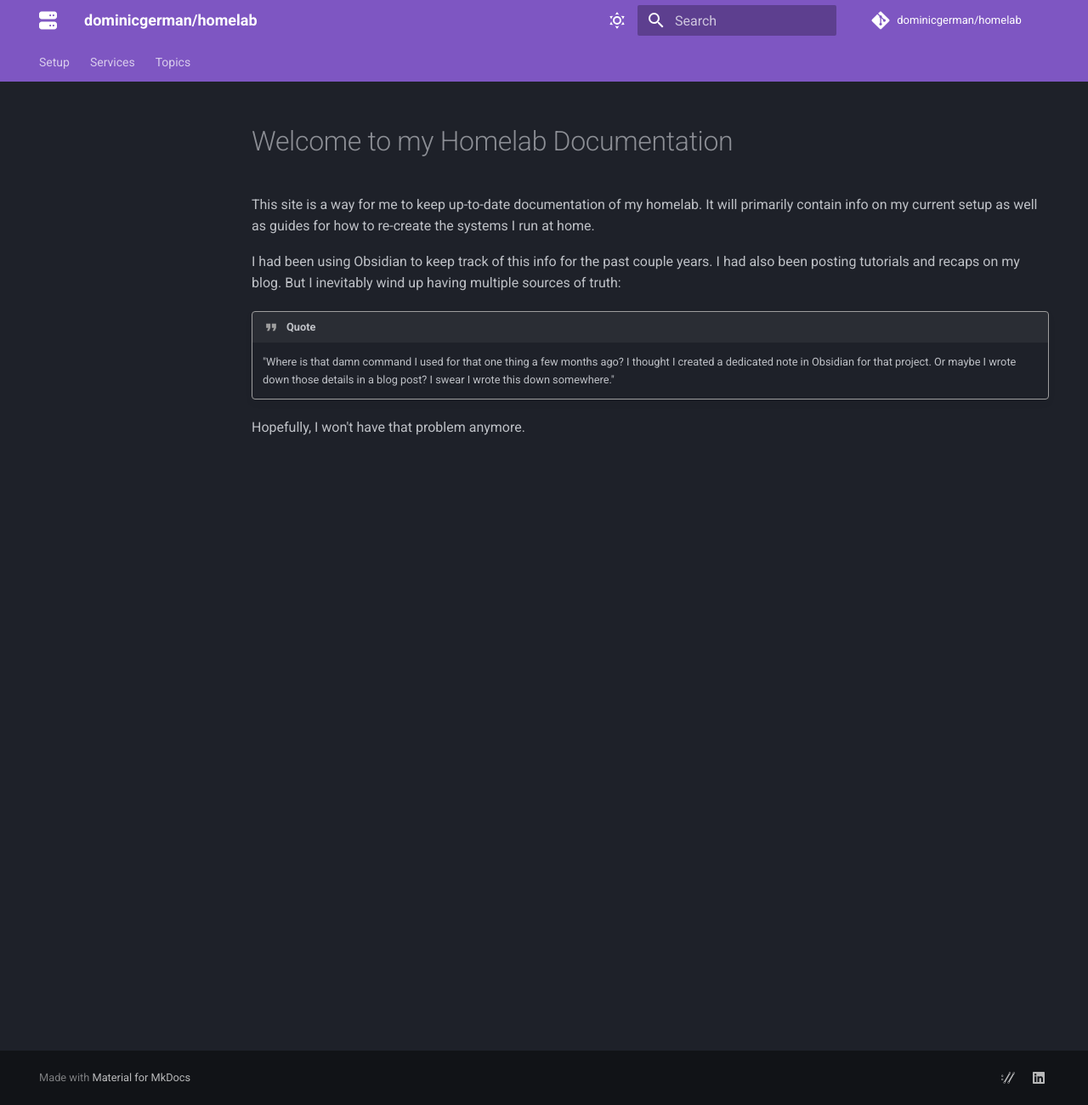
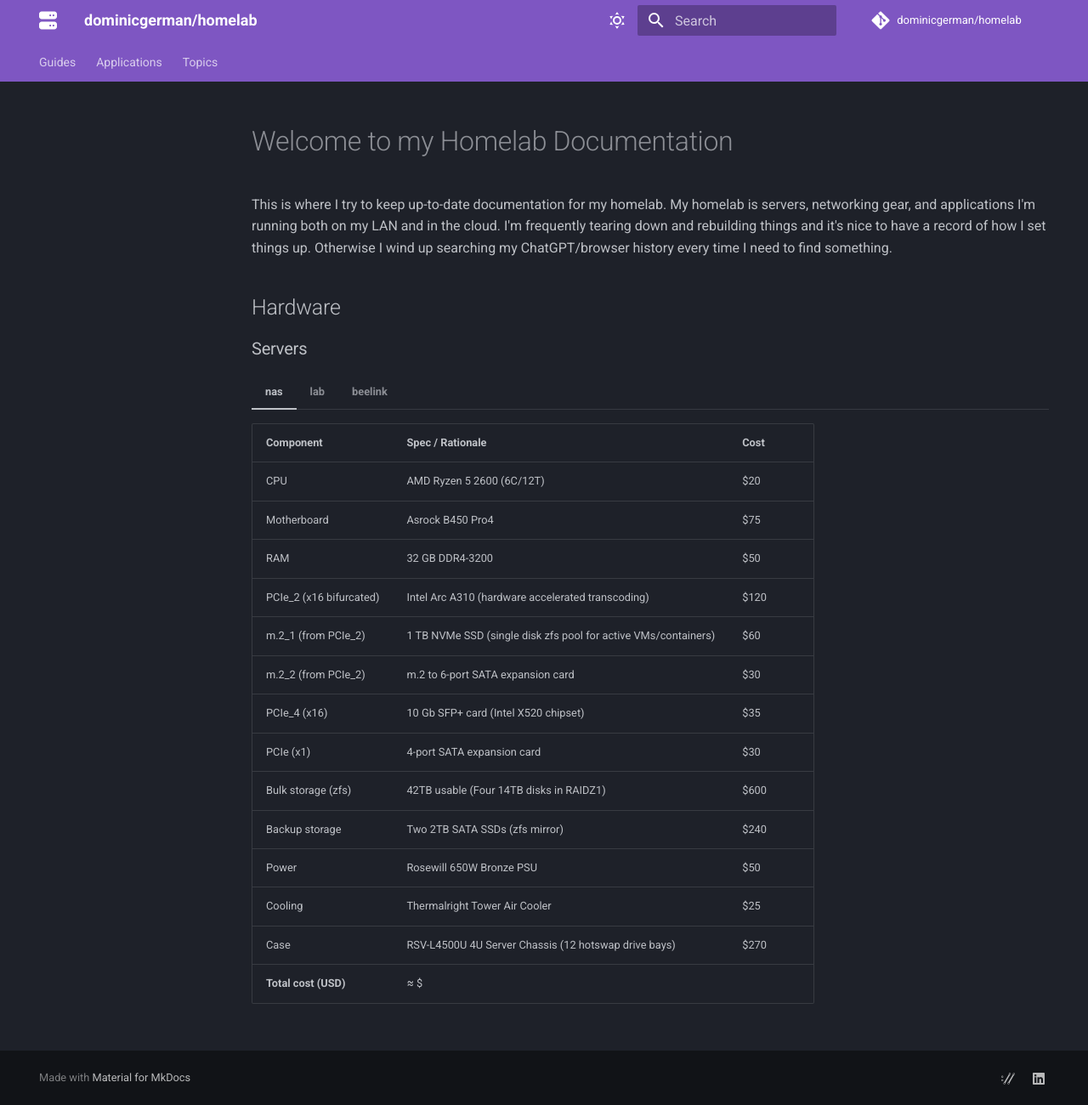
Before and after one commit to dominicgerman/homelab, an MkDocs documentation site: the page built from docs/index.md, in a window 1280 px wide and 1300 px high. Shown: the whole window at 85% size. Built offline with MkDocs 1.6.1 and Material for MkDocs 9.7.7, drawn with Linux system fonts in a browser that asks for light colours; comment, search, counter and statistics services are not loaded.

Commit message:
wip: editing docs

```diff
--- a/docs/index.md
+++ b/docs/index.md
@@ -1,11 +1,53 @@
 # Welcome to my Homelab Documentation
 
-This site is a way for me to keep up-to-date documentation of my homelab. It will primarily contain info on my current setup as well as guides for how to re-create the systems I run at home.
+This is where I try to keep up-to-date documentation for my homelab. My homelab is servers, networking gear, and applications I'm running both on my LAN and in the cloud. I'm frequently tearing down and rebuilding things and it's nice to have a record of how I set things up. Otherwise I wind up searching my ChatGPT/browser history every time I need to find something.
 
-I had been using Obsidian to keep track of this info for the past couple years. I had also been posting tutorials and recaps on my blog. But I inevitably wind up having multiple sources of truth:
 
-!!! quote
+## Hardware
 
-    "Where is that damn command I used for that one thing a few months ago? I thought I created a dedicated note in Obsidian for that project. Or maybe I wrote down those details in a blog post? I swear I wrote this down somewhere."
+### Servers
 
-Hopefully, I won't have that problem anymore.
+=== "nas"
+
+    | **Component**           | Spec / Rationale                                               | Cost |
+    | ----------------------- | -------------------------------------------------------------- | ---- |
+    | CPU                     | AMD Ryzen 5 2600 (6C/12T)                                      | $20  |
+    | Motherboard             | Asrock B450 Pro4                                               | $75  |
+    | RAM                     | 32 GB DDR4-3200                                                | $50  |
+    | PCIe_2 (x16 bifurcated) | Intel Arc A310 (hardware accelerated transcoding)              | $120 |
+    | m.2_1 (from PCIe_2)     | 1 TB NVMe SSD (single disk zfs pool for active VMs/containers) | $60  |
+    | m.2_2 (from PCIe_2)     | m.2 to 6-port SATA expansion card                              | $30  |
+    | PCIe_4 (x16)            | 10 Gb SFP+ card (Intel X520 chipset)                           | $35  |
+    | PCIe (x1)               | 4-port SATA expansion card                                     | $30  |
+    | Bulk storage (zfs)      | 42TB usable (Four 14TB disks in RAIDZ1)                        | $600 |
+    | Backup storage          | Two 2TB SATA SSDs (zfs mirror)                                 | $240 |
+    | Power                   | Rosewill 650W Bronze PSU                                       | $50  |
+    | Cooling                 | Thermalright Tower Air Cooler                                  | $25  |
+    | Case                    | RSV-L4500U 4U Server Chassis (12 hotswap drive bays)           | $270 |
+    | **Total cost (USD)**    | ≈ $                                                            |      |
+
+
+=== "lab"
+
+    **This machine doubles as my backup server and as a testing ground for new apps and technologies.**
+
+    | Device       | Model                                   | Notes                                                                                                                                                |
+    | ------------ | --------------------------------------- | ---------------------------------------------------------------------------------------------------------------------------------------------------- |
+    | CPU          | AMD Ryzen 9 5900X                       | Bought used with mobo and RAM. I wanted something decently powerful for re-encoding my 4K Blu-ray discs as well as potentially running multiple VMs. |
+    | Motherboard  | ASRock B450 PRO4 AM4                    | Definitely on the older side. Looking to upgrade in the near future.                                                                                 |
+    | Case         | Rosewill 4U Server Chassis (RSV-L4500U) | Found one on Facebook Marketplace for $100.                                                                                                          |
+    | Memory       | 64GB Corsair Vengence LPX DDR4          | Came with the motherboard.                                                                                                                           |
+    | Boot drive   | 256GB Samsung NVMe SSD                  | Free99.                                                                                                                                              |
+    | Power supply | Thermaltake Smart 500W 80+              | Free99.                                                                                                                                              |
+
+=== "beelink"
+
+    **I use this mini PC to self-host public facing websites and apps. It runs Tailscale, Caddy, Pi-hole, and more.**
+
+    | Device       | Model          | Notes                                                                                                                                     |
+    | ------------ | -------------- | ----------------------------------------------------------------------------------------------------------------------------------------- |
+    | CPU          | Intel N100     | Something like four (efficiency) cores and maybe eight PCI lanes total. Very low power and perfect for the light workloads it's used for. |
+    | Motherboard  | ---            | Has one m.2 slot, dual 2.5G nics, and room for one 2.5" SATA drive.                                                                       |
+    | Case         | Beelink EQ12   |                                                                                                                                           |
+    | Memory       | 16GB DDR5      | Single channel laptop memory. Officially only supports 16GB but anecdotally supports up to 32GB.                                          |
+    | Boot drive   | 500GB NVMe SSD | Came with the machine.                                                                                                                                   |
--- a/mkdocs.yml
+++ b/mkdocs.yml
@@ -52,6 +52,7 @@ markdown_extensions:
           format: !!python/name:pymdownx.superfences.fence_code_format
   - pymdownx.tabbed:
       alternate_style: true
+  - tables
   - toc:
       permalink: true
 
@@ -62,12 +63,11 @@ extra:
     - icon: fontawesome/brands/linkedin
       link: https://linkedin.com/in/dominic-german
 nav:
-  - Setup:
-      - "setup/index.md"
-      - How To Set Up a Media Server: "setup/mediaserver.md"
-      - Create a Reusable Boot Drive with Ventoy: "setup/ventoy.md"
-  - Services:
-      - Jellyfin: "services/jellyfin.md"
+  - Guides:
+      - How To Set Up a Media Server: "guides/mediaserver.md"
+      - Create a Reusable Boot Drive with Ventoy: "guides/ventoy.md"
+  - Applications:
+      - Jellyfin: "applications/jellyfin.md"
   - Topics:
       - Mergerfs: "topics/mergerfs.md"
       - Storage: "topics/storage.md"
```
Also changed, not shown: README.md (+1 -1 lines), docs/applications/jellyfin.md (added, +58 -0 lines), docs/guides/mediaserver.md (renamed from docs/setup/mediaserver.md, +2 -2 lines), docs/services/jellyfin.md (deleted, +0 -17 lines), docs/setup/index.md (deleted, +0 -1 lines), docs/guides/ventoy.md (renamed from docs/setup/ventoy.md).
